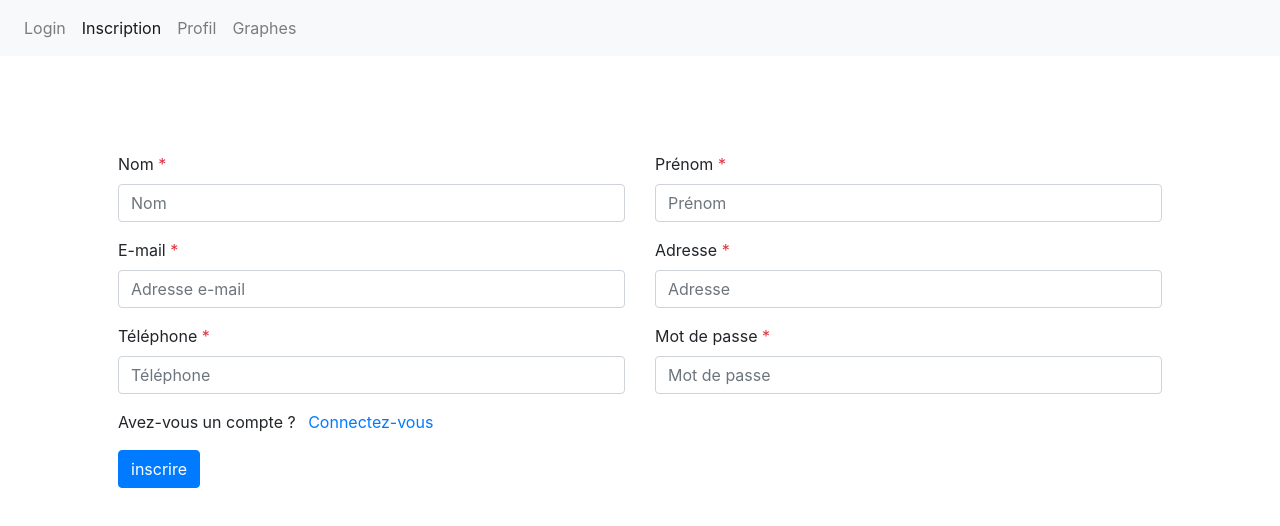
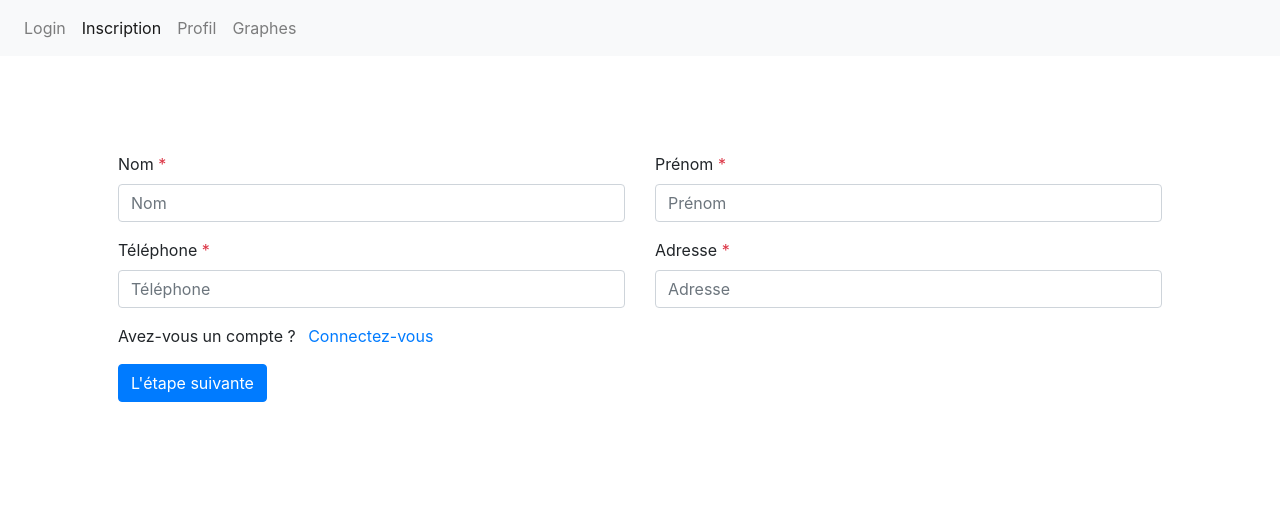
Before and after one commit to digitalent-test-technique/frontend, a Vue app: page / in a window 1280 px wide. Shown: the top 526 px of the page. Built offline with nearby package versions, Linux system fonts and the light colour scheme.

Commit message:
feat: add steps to signup

```diff
--- a/src/pages/SignUp.vue
+++ b/src/pages/SignUp.vue
@@ -5,10 +5,12 @@
     type="danger">
   </base-alert>
   <form
+    ref="form"
     class="container p-5 mt-5 needs-validation"
     :class="{ 'was-validated': isSubmitted }"
     novalidate
-    @submit.prevent="handleSubmit">
+    @submit.prevent.stop="handleSubmit">
+    <template v-if="isStepOne">
       <div class="row">
         <base-input
           v-model="lastName"
@@ -25,11 +27,11 @@
       </div>
       <div class="row">
         <base-input
-        v-model="email"
+          v-model="phone"
           class="col-md-6"
-        label="E-mail"
-        type="email"
-        placeholder="Adresse e-mail">
+          label="Téléphone"
+          type="tel"
+          placeholder="Téléphone">
         </base-input>
         <base-input
           v-model="address"
@@ -38,21 +40,21 @@
           placeholder="Adresse">
         </base-input>
       </div>
-    <div class="row">
+    </template>
+
+    <template v-else>
       <base-input
-        v-model="phone"
-        class="col-md-6"
-        label="Téléphone"
-        type="tel"
-        placeholder="Téléphone">
+        v-model="email"
+        label="E-mail"
+        type="email"
+        placeholder="Adresse e-mail">
       </base-input>
       <base-input
         v-model="password"
-        class="col-md-6"
         label="Mot de passe"
         type="password"
         placeholder="Mot de passe"></base-input>
-    </div>
+    </template>
     <div
       v-if="!isAuth"
       class="form-group">
@@ -63,14 +65,20 @@
         Connectez-vous</router-link
       >
     </div>
-    <div class="form-group">
-      <btn-primary class="ml-auto">
+    <div class="form-group d-flex">
+      <btn-primary class="mr-auto">
         <span
           v-if="isLoading"
           class="spinner-border spinner-border-sm"
           role="status"
           aria-hidden="true"></span>
-        inscrire
+        {{ isStepOne ? "L'étape suivante" : 'inscrire' }}
+      </btn-primary>
+      <btn-primary
+        v-if="!isStepOne"
+        type="button"
+        @click="isStepOne = true">
+        L'étape précédente
       </btn-primary>
     </div>
   </form>
@@ -83,6 +91,10 @@
   import BtnPrimary from '@/components/BtnPrimary.vue';
   import { useUserStore } from '@/store/user';
   import BaseAlert from '@/components/BaseAlert.vue';
+
+  const form = ref();
+
+  const isStepOne = ref(true);
 
   const isSubmitted = ref(false);
 
@@ -102,10 +114,17 @@
   const { signUp } = userStore;
 
   async function handleSubmit() {
+    const invalidInputs = form.value.querySelectorAll(':invalid');
+    isSubmitted.value = true;
+    if (invalidInputs.length === 0) {
+      if (isStepOne.value) {
+        isStepOne.value = false;
+        isSubmitted.value = false;
+      } else {
         try {
           isLoading.value = true;
           errorMessage.value = null;
-      isSubmitted.value = true;
+
           const response = await signUp({
             lastName: lastName.value,
             firstName: firstName.value,
@@ -126,6 +145,8 @@
           }, 2000);
         }
       }
+    }
+  }
 </script>
 
 <style lang="scss"></style>
```
Lines whose indentation alone changed are shown as unchanged.
